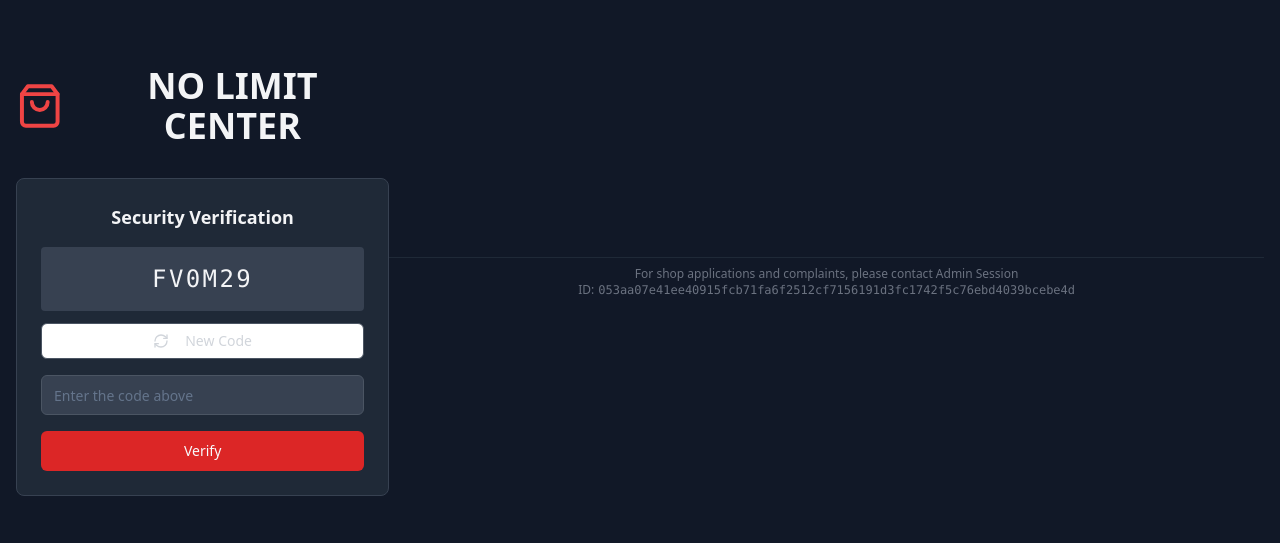
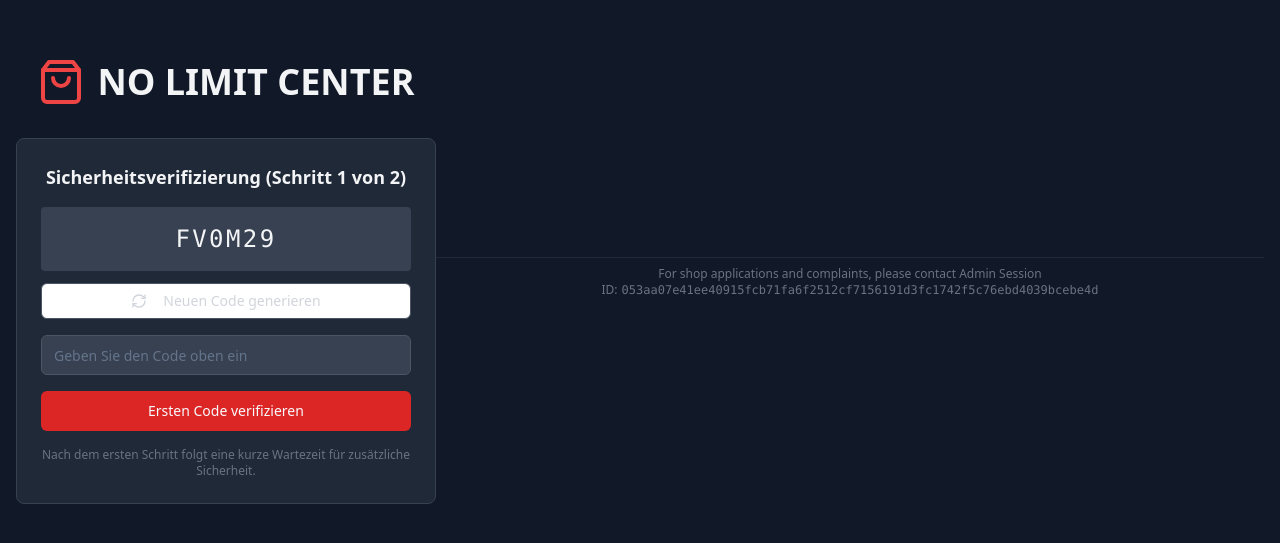
Before and after one commit to tomneun/cryloca.com, a React (Vite) app: page / in a window 1280 px wide. Shown: the part 119-662 px from the top of the page. Built offline with nearby package versions, Linux system fonts and the light colour scheme.

Commit message:
Refactor: Implement German text and Captcha with delay
- Updated all text and button labels to German.
- Added a 10-second delay between Captcha attempts.
- Added an info message about the delay.

```diff
--- a/src/components/BuySellChoice.tsx
+++ b/src/components/BuySellChoice.tsx
@@ -14,8 +14,8 @@ const BuySellChoice = ({ onBuyClick, onSellClick }: BuySellChoiceProps) => {
         <div className="flex items-center justify-center gap-3 mb-4">
           <ShoppingBag className="h-12 w-12 text-red-500" />
         </div>
-        <h2 className="text-2xl font-bold mb-2">Welcome to NO LIMIT CENTER</h2>
-        <p className="text-gray-400">What would you like to do?</p>
+        <h2 className="text-2xl font-bold mb-2">Willkommen bei NO LIMIT CENTER</h2>
+        <p className="text-gray-400">Was möchten Sie tun?</p>
       </div>
 
       <div className="space-y-4">
@@ -24,7 +24,7 @@ const BuySellChoice = ({ onBuyClick, onSellClick }: BuySellChoiceProps) => {
           className="w-full bg-red-600 hover:bg-red-700 py-4 text-lg"
         >
           <ShoppingBag className="h-6 w-6 mr-3" />
-          I Want to Buy
+          Ich bin ein Käufer
         </Button>
 
         <Button
@@ -33,7 +33,7 @@ const BuySellChoice = ({ onBuyClick, onSellClick }: BuySellChoiceProps) => {
           className="w-full border-gray-600 text-gray-300 hover:bg-gray-700 py-4 text-lg"
         >
           <Store className="h-6 w-6 mr-3" />
-          I Want to Sell
+          Ich bin ein Verkäufer
         </Button>
       </div>
     </div>
--- a/src/components/CaptchaChallenge.tsx
+++ b/src/components/CaptchaChallenge.tsx
@@ -2,7 +2,7 @@
 import { useState, useEffect } from 'react';
 import { Button } from '@/components/ui/button';
 import { Input } from '@/components/ui/input';
-import { RefreshCw } from 'lucide-react';
+import { RefreshCw, Clock } from 'lucide-react';
 
 interface CaptchaChallengeProps {
   onSuccess: () => void;
@@ -12,6 +12,9 @@ const CaptchaChallenge = ({ onSuccess }: CaptchaChallengeProps) => {
   const [captchaCode, setCaptchaCode] = useState('');
   const [userInput, setUserInput] = useState('');
   const [error, setError] = useState('');
+  const [stage, setStage] = useState(1); // 1 for first captcha, 2 for second
+  const [isWaiting, setIsWaiting] = useState(false);
+  const [waitTime, setWaitTime] = useState(10);
 
   const generateCaptcha = () => {
     const chars = 'ABCDEFGHIJKLMNOPQRSTUVWXYZ0123456789';
@@ -26,21 +29,64 @@ const CaptchaChallenge = ({ onSuccess }: CaptchaChallengeProps) => {
 
   useEffect(() => {
     generateCaptcha();
-  }, []);
+  }, [stage]);
+
+  // Countdown timer for waiting period
+  useEffect(() => {
+    if (isWaiting && waitTime > 0) {
+      const timer = setTimeout(() => setWaitTime(waitTime - 1), 1000);
+      return () => clearTimeout(timer);
+    } else if (isWaiting && waitTime === 0) {
+      setIsWaiting(false);
+      setStage(2);
+      setWaitTime(10);
+    }
+  }, [waitTime, isWaiting]);
 
   const handleSubmit = (e: React.FormEvent) => {
     e.preventDefault();
     if (userInput.toUpperCase() === captchaCode) {
-      onSuccess();
+      if (stage === 1) {
+        // First captcha solved, start waiting period
+        setIsWaiting(true);
+      } else {
+        // Second captcha solved, proceed
+        onSuccess();
+      }
     } else {
-      setError('Incorrect CAPTCHA. Please try again.');
+      setError(stage === 1 ? 'Falscher CAPTCHA-Code. Bitte versuchen Sie es erneut.' : 'Falscher CAPTCHA-Code. Bitte versuchen Sie es erneut.');
       generateCaptcha();
     }
   };
 
+  if (isWaiting) {
+    return (
+      <div className="bg-gray-800 rounded-lg p-6 border border-gray-700 max-w-md mx-auto">
+        <div className="text-center">
+          <Clock className="h-12 w-12 text-yellow-500 mx-auto mb-4" />
+          <h3 className="text-lg font-semibold mb-4">Sicherheitsprüfung läuft...</h3>
+          <p className="text-gray-400 mb-4">
+            Bitte warten Sie {waitTime} Sekunden, bevor Sie mit der zweiten Verifizierung fortfahren können.
+          </p>
+          <div className="bg-gray-700 rounded-full h-2 mb-4">
+            <div
+              className="bg-yellow-500 h-2 rounded-full transition-all duration-1000"
+              style={{ width: `${((10 - waitTime) / 10) * 100}%` }}
+            />
+          </div>
+          <p className="text-sm text-gray-500">
+            Dies dient Ihrer Sicherheit und verhindert automatisierte Zugriffe.
+          </p>
+        </div>
+      </div>
+    );
+  }
+
   return (
     <div className="bg-gray-800 rounded-lg p-6 border border-gray-700 max-w-md mx-auto">
-      <h3 className="text-lg font-semibold mb-4 text-center">Security Verification</h3>
+      <h3 className="text-lg font-semibold mb-4 text-center">
+        Sicherheitsverifizierung {stage === 1 ? '(Schritt 1 von 2)' : '(Schritt 2 von 2)'}
+      </h3>
 
       <div className="mb-4">
         <div className="bg-gray-700 p-4 rounded text-center mb-3">
@@ -57,7 +103,7 @@ const CaptchaChallenge = ({ onSuccess }: CaptchaChallengeProps) => {
           className="w-full border-gray-600 text-gray-300 hover:bg-gray-700"
         >
           <RefreshCw className="h-4 w-4 mr-2" />
-          New Code
+          Neuen Code generieren
         </Button>
       </div>
 
@@ -67,7 +113,7 @@ const CaptchaChallenge = ({ onSuccess }: CaptchaChallengeProps) => {
             type="text"
             value={userInput}
             onChange={(e) => setUserInput(e.target.value)}
-            placeholder="Enter the code above"
+            placeholder="Geben Sie den Code oben ein"
             className="bg-gray-700 border-gray-600 text-gray-100 focus:border-red-500"
             maxLength={6}
           />
@@ -81,9 +127,15 @@ const CaptchaChallenge = ({ onSuccess }: CaptchaChallengeProps) => {
           type="submit"
           className="w-full bg-red-600 hover:bg-red-700"
         >
-          Verify
+          {stage === 1 ? 'Ersten Code verifizieren' : 'Verifizierung abschließen'}
         </Button>
       </form>
+
+      {stage === 1 && (
+        <p className="text-xs text-gray-500 text-center mt-4">
+          Nach dem ersten Schritt folgt eine kurze Wartezeit für zusätzliche Sicherheit.
+        </p>
+      )}
     </div>
   );
 };
--- a/src/pages/Index.tsx
+++ b/src/pages/Index.tsx
@@ -114,21 +114,21 @@ const Index = () => {
                 className="bg-green-600 hover:bg-green-700 font-semibold"
               >
                 <ShoppingBag className="h-4 w-4 mr-2" />
-                Marketplace
+                Marktplatz
               </Button>
             </div>
 
             <div className="flex items-center gap-4">
               <Button variant="ghost" onClick={() => navigate('/rules')} className="text-gray-400 hover:text-gray-100">
                 <Shield className="h-4 w-4 mr-2" />
-                Rules
+                Regeln
               </Button>
 
               {session && (
                 <>
                   <Button onClick={() => navigate('/checkout')} className="bg-red-600 hover:bg-red-700 relative">
                     <ShoppingCart className="h-4 w-4 mr-2" />
-                    Cart
+                    Warenkorb
                     {getTotalItems() > 0 && <span className="absolute -top-2 -right-2 bg-red-500 text-white text-xs rounded-full h-5 w-5 flex items-center justify-center">
                         {getTotalItems()}
                       </span>}
@@ -136,7 +136,7 @@ const Index = () => {
 
                   <Button onClick={() => navigate('/my-shop')} className="bg-blue-600 hover:bg-blue-700">
                     <Store className="h-4 w-4 mr-2" />
-                    My Shop
+                    Mein Shop
                   </Button>
                 </>
               )}
@@ -148,9 +148,9 @@ const Index = () => {
       <div className="container mx-auto px-4 py-8">
         {/* Welcome Message */}
         <div className="text-center mb-12">
-          <h2 className="text-4xl font-bold mb-4">Anonymous Marketplace</h2>
+          <h2 className="text-4xl font-bold mb-4">Anonymer Marktplatz</h2>
           <p className="text-gray-400 text-lg">
-            Discover unique digital products from verified vendors
+            Entdecken Sie einzigartige digitale Produkte von verifizierten Verkäufern
           </p>
         </div>
 
@@ -158,11 +158,11 @@ const Index = () => {
         {Object.keys(visibleVendors).length === 0 ? (
           <div className="text-center py-12">
             <ShoppingBag className="h-16 w-16 text-gray-600 mx-auto mb-4" />
-            <h3 className="text-xl font-semibold text-gray-400 mb-2">No shops available yet</h3>
-            <p className="text-gray-500">Be the first to create a shop!</p>
+            <h3 className="text-xl font-semibold text-gray-400 mb-2">Noch keine Shops verfügbar</h3>
+            <p className="text-gray-500">Seien Sie der Erste, der einen Shop erstellt!</p>
             {session && (
               <Button onClick={() => navigate('/my-shop')} className="mt-4 bg-red-600 hover:bg-red-700">
-                Create Your Shop
+                Erstellen Sie Ihren Shop
               </Button>
             )}
           </div>
```
